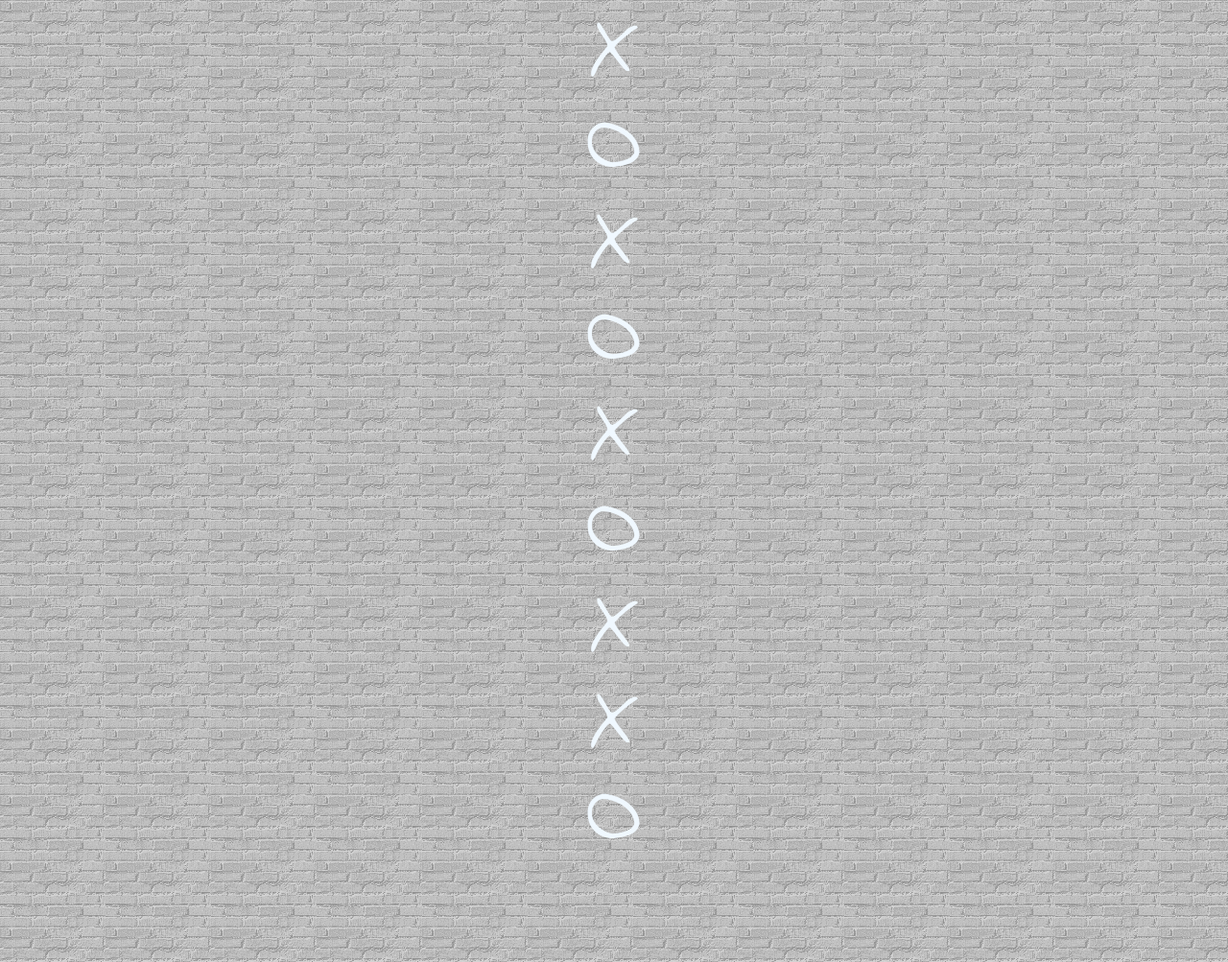
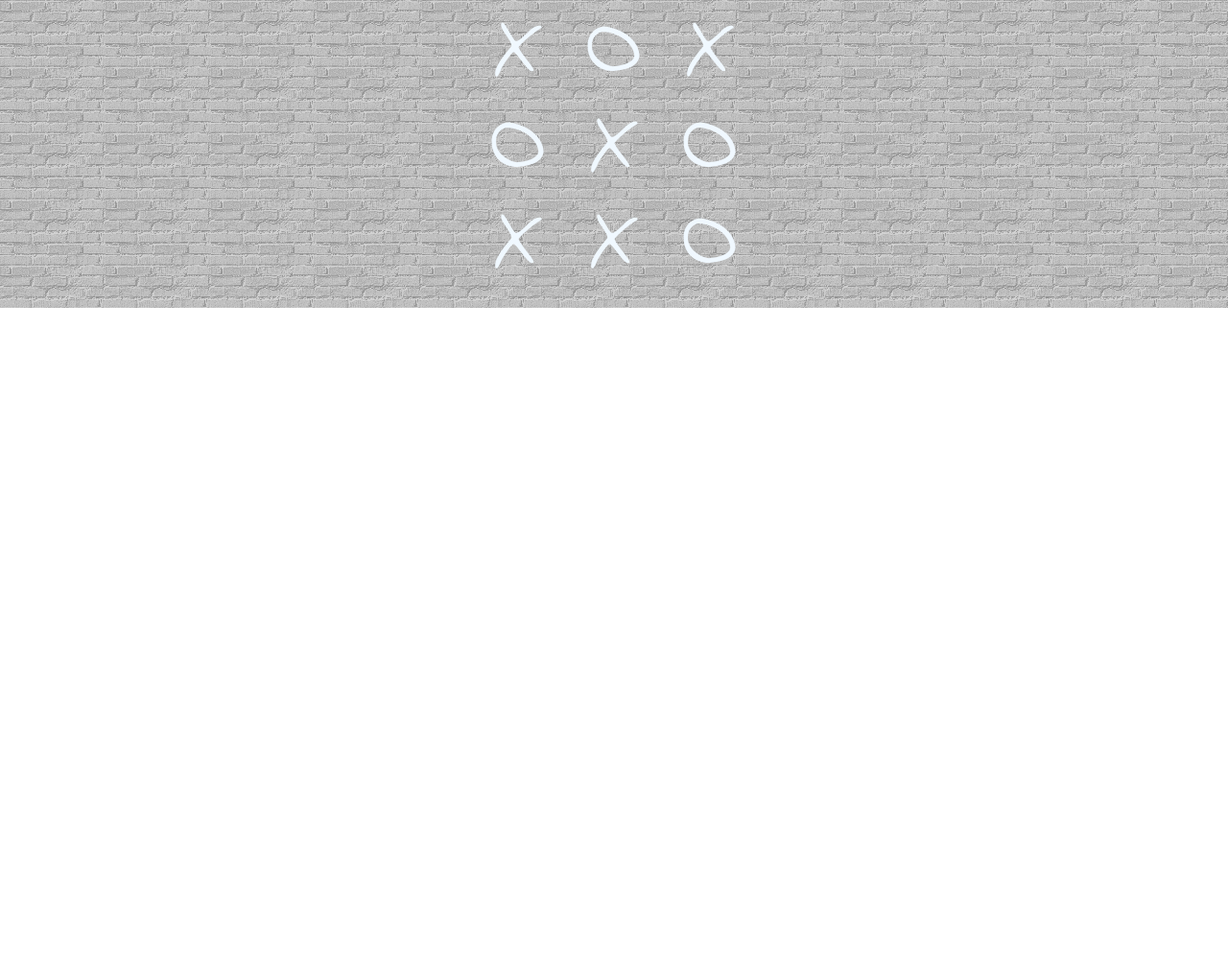
Before and after one commit to Confidenceiskey/tic-tac-toe, a React app: page / in a window 1280 px wide. Shown: the part 713-1716 px from the top of the page at 96% size. After the commit the page ends 1034 px from the top, so only its background shows below. Built offline with nearby package versions, Linux system fonts and the light colour scheme.

Commit message:
fixed gameboard and added CSS file

```diff
--- /dev/null
+++ b/src/components/GameBoard/GameBoard.css
@@ -0,0 +1,5 @@
+.entireBoard {
+	display: grid;
+  grid-template-columns: 100px 100px 100px;
+  justify-content: center;
+}
--- a/src/components/GameBoard/GameBoard.js
+++ b/src/components/GameBoard/GameBoard.js
@@ -1,9 +1,10 @@
 import React from 'react';
+import './GameBoard.css';
 import OneSquare from '../OneSquare/OneSquare';
 
 const GameBoard = ({ gameBoard }) => {
 	return (
-    <div>
+    <div className="entireBoard">
       {
         gameBoard.map((boardValue, i) => {
           return (
--- a/src/components/OneSquare/OneSquare.css
+++ b/src/components/OneSquare/OneSquare.css
@@ -9,8 +9,3 @@
   width: 100px;
   height: 100px;
 }
-
-.square-container {
-  display: flex;
-  justify-content: center;
-}
--- a/src/components/OneSquare/OneSquare.js
+++ b/src/components/OneSquare/OneSquare.js
@@ -3,10 +3,8 @@ import './OneSquare.css';
 
 const OneSquare = ({ value }) => {
 	return (
-		<div className="square-container">
-      <section className="each-square">
-        <p className="board-font">{value}</p>
-      </section>
+		<div className="each-square">
+      <p className="board-font">{value}</p>
     </div>
 	);
 }
--- a/src/containers/App.js
+++ b/src/containers/App.js
@@ -1,5 +1,4 @@
 import React, { Component } from 'react';
-import OneSquare from '../components/OneSquare/OneSquare';
 import GameBoard from '../components/GameBoard/GameBoard';
 import './App.css';
 
@@ -21,7 +20,6 @@ class App extends Component {
         <main className="App-main">
           <h1>TIC TAC TOE</h1>
           <GameBoard gameBoard={gameBoard}/>
-          <OneSquare />
         </main>
       </div>
     );
```
